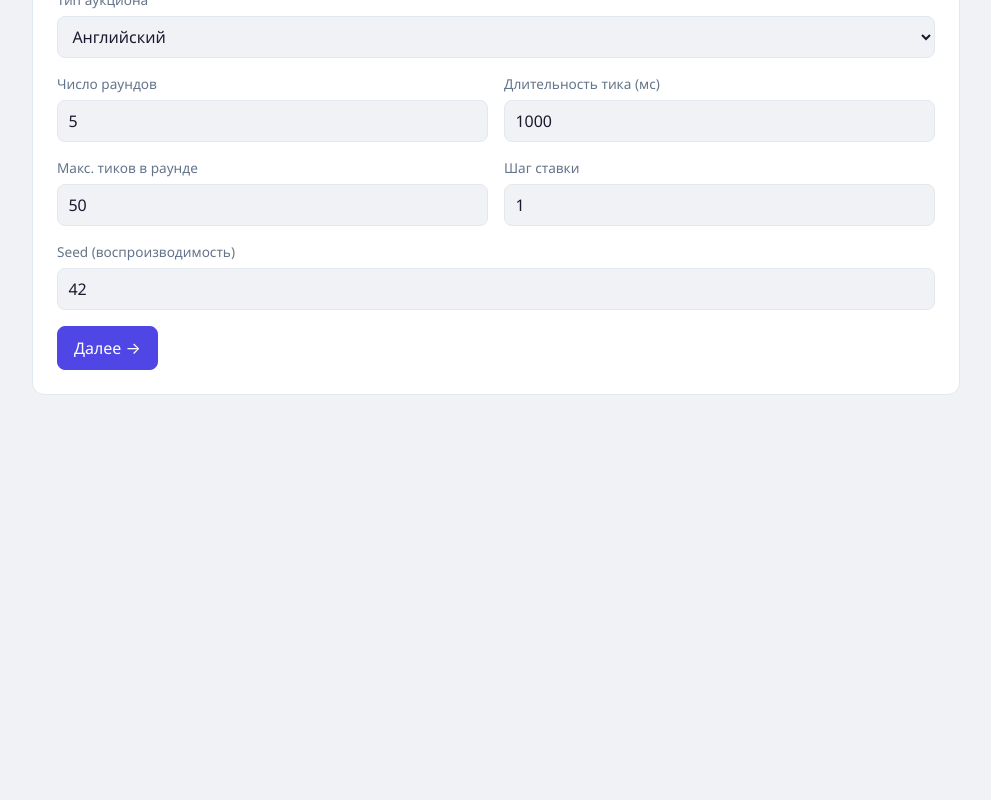
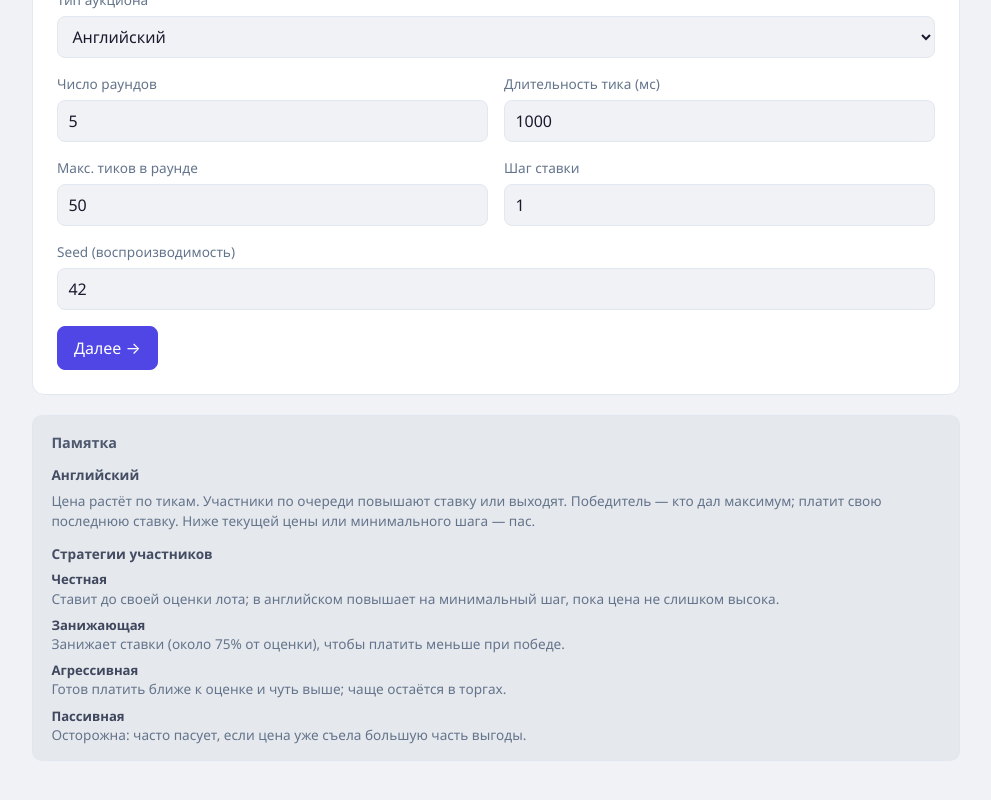
Before and after one commit to matv864/auctions, a React (Vite) app in the folder auctions-simulating/: page / in a window 1280 px wide. Shown: the part 254-1054 px from the top of the page, without its empty margins (144-1135 px from the left). Before the commit the page ends 800 px from the top, so only its background shows below. Built offline with nearby package versions, Linux system fonts and the light colour scheme.

Commit message:
translate names of strategies

```diff
--- a/auctions-simulating/src/App.css
+++ b/auctions-simulating/src/App.css
@@ -209,6 +209,69 @@ button.primary {
   margin: 0 0 0.75rem;
 }
 
+.reference-guide {
+  margin-top: 1.25rem;
+  padding: 1rem 1.15rem;
+  border-radius: 10px;
+  background: color-mix(in srgb, var(--muted) 8%, var(--bg));
+  border: 1px solid color-mix(in srgb, var(--border) 80%, transparent);
+  font-size: 0.85rem;
+  color: var(--muted);
+}
+
+.reference-title {
+  margin: 0 0 0.75rem;
+  font-size: 0.9rem;
+  font-weight: 600;
+  color: color-mix(in srgb, var(--muted) 70%, var(--fg, #1a1a2e));
+}
+
+.reference-section {
+  margin-bottom: 0.85rem;
+}
+
+.reference-section:last-child {
+  margin-bottom: 0;
+}
+
+.reference-section h4 {
+  margin: 0 0 0.35rem;
+  font-size: 0.85rem;
+  font-weight: 600;
+  color: color-mix(in srgb, var(--muted) 55%, var(--fg, #1a1a2e));
+}
+
+.reference-section p {
+  margin: 0;
+  line-height: 1.45;
+}
+
+.reference-list {
+  list-style: none;
+  margin: 0;
+  padding: 0;
+}
+
+.reference-list li {
+  margin-bottom: 0.5rem;
+  line-height: 1.4;
+}
+
+.reference-list li:last-child {
+  margin-bottom: 0;
+}
+
+.reference-list strong {
+  display: block;
+  font-weight: 600;
+  color: color-mix(in srgb, var(--muted) 50%, var(--fg, #1a1a2e));
+  font-size: 0.82rem;
+}
+
+.reference-list span {
+  display: block;
+}
+
 .log ul {
   list-style: none;
   padding: 0;
--- a/auctions-simulating/src/App.tsx
+++ b/auctions-simulating/src/App.tsx
@@ -1,3 +1,4 @@
+import { ReferenceGuide } from './components/ReferenceGuide.tsx'
 import { StepConfig } from './components/StepConfig.tsx'
 import { StepParticipants } from './components/StepParticipants.tsx'
 import { StepProbabilities } from './components/StepProbabilities.tsx'
@@ -104,6 +105,8 @@ function App() {
         {phase === 'summary' && (
           <SummaryView state={state} onReset={reset} />
         )}
+
+        <ReferenceGuide auctionType={config.auctionType} />
       </main>
     </div>
   )
--- /dev/null
+++ b/auctions-simulating/src/components/ReferenceGuide.tsx
@@ -0,0 +1,37 @@
+import {
+  ALL_STRATEGIES,
+  AUCTION_HINTS,
+  AUCTION_LABELS,
+  STRATEGY_HINTS,
+  STRATEGY_LABELS,
+} from '../content/reference.ts'
+import type { AuctionType } from '../simulation/types.ts'
+
+interface Props {
+  auctionType: AuctionType
+}
+
+export function ReferenceGuide({ auctionType }: Props) {
+  return (
+    <aside className="reference-guide" aria-label="Памятка по аукциону и стратегиям">
+      <h3 className="reference-title">Памятка</h3>
+
+      <section className="reference-section">
+        <h4>{AUCTION_LABELS[auctionType]}</h4>
+        <p>{AUCTION_HINTS[auctionType]}</p>
+      </section>
+
+      <section className="reference-section">
+        <h4>Стратегии участников</h4>
+        <ul className="reference-list">
+          {ALL_STRATEGIES.map((kind) => (
+            <li key={kind}>
+              <strong>{STRATEGY_LABELS[kind]}</strong>
+              <span>{STRATEGY_HINTS[kind]}</span>
+            </li>
+          ))}
+        </ul>
+      </section>
+    </aside>
+  )
+}
--- a/auctions-simulating/src/components/RoundView.tsx
+++ b/auctions-simulating/src/components/RoundView.tsx
@@ -1,3 +1,4 @@
+import { strategyLabel } from '../content/reference.ts'
 import { collusionRoleLabel } from '../simulation/collusion.ts'
 import { auctionTypeLabel } from '../simulation/reports.ts'
 import type { GameState } from '../simulation/types.ts'
@@ -110,7 +111,7 @@ export function RoundView({ state, onStartRound, onHumanAction }: Props) {
                 <td>{p.name}</td>
                 <td>{p.wealth.toFixed(0)}</td>
                 <td>{p.valuation || '—'}</td>
-                <td>{p.strategy}</td>
+                <td>{strategyLabel(p.strategy)}</td>
                 <td>{collusionRoleLabel(p.collusionRole)}</td>
                 <td>
                   {auction?.kind === 'sealed'
--- a/auctions-simulating/src/components/StepProbabilities.tsx
+++ b/auctions-simulating/src/components/StepProbabilities.tsx
@@ -1,9 +1,9 @@
+import { ALL_STRATEGIES, STRATEGY_LABELS } from '../content/reference.ts'
 import type {
   ReserveConfig,
   ReserveMode,
   SimulationConfig,
   SimulationProbabilities,
-  StrategyKind,
   ValuationDistributionKind,
 } from '../simulation/types.ts'
 
@@ -14,20 +14,6 @@ interface Props {
   onChangeReserve: (patch: Partial<ReserveConfig>) => void
   onBack: () => void
   onStart: () => void
-}
-
-const STRATEGIES: StrategyKind[] = [
-  'truthful',
-  'shade',
-  'aggressive',
-  'passive',
-]
-
-const STRATEGY_LABELS: Record<StrategyKind, string> = {
-  truthful: 'Честная',
-  shade: 'Занижение',
-  aggressive: 'Агрессивная',
-  passive: 'Пассивная',
 }
 
 export function StepProbabilities({
@@ -77,7 +63,7 @@ export function StepProbabilities({
 
       <h3>Веса стратегий</h3>
       <div className="strategy-grid">
-        {STRATEGIES.map((s) => (
+        {ALL_STRATEGIES.map((s) => (
           <label key={s} className="field">
             <span>{STRATEGY_LABELS[s]}</span>
             <input
--- /dev/null
+++ b/auctions-simulating/src/content/reference.ts
@@ -0,0 +1,52 @@
+import type { AuctionType, StrategyKind } from '../simulation/types.ts'
+
+export const STRATEGY_LABELS: Record<StrategyKind, string> = {
+  truthful: 'Честная',
+  shade: 'Занижающая',
+  aggressive: 'Агрессивная',
+  passive: 'Пассивная',
+}
+
+export const STRATEGY_HINTS: Record<StrategyKind, string> = {
+  truthful:
+    'Ставит до своей оценки лота; в английском повышает на минимальный шаг, пока цена не слишком высока.',
+  shade:
+    'Занижает ставки (около 75% от оценки), чтобы платить меньше при победе.',
+  aggressive:
+    'Готов платить ближе к оценке и чуть выше; чаще остаётся в торгах.',
+  passive:
+    'Осторожна: часто пасует, если цена уже съела большую часть выгоды.',
+}
+
+export const AUCTION_LABELS: Record<AuctionType, string> = {
+  english: 'Английский',
+  dutch: 'Голландский',
+  sealed_first: 'Закрытый (1-я цена)',
+  sealed_second: 'Закрытый (2-я цена)',
+}
+
+export const AUCTION_HINTS: Record<AuctionType, string> = {
+  english:
+    'Цена растёт по тикам. Участники по очереди повышают ставку или выходят. Победитель — кто дал максимум; платит свою последнюю ставку. Ниже текущей цены или минимального шага — пас.',
+  dutch:
+    'Стартовая цена высокая и снижается каждый тик. Первый, кто принимает текущую цену, выигрывает и платит её. Остальные могут пасовать.',
+  sealed_first:
+    'Все подают одну скрытую ставку. Побеждает максимум; платит свою ставку (первая цена). Ставки видны только после разыгрывания.',
+  sealed_second:
+    'Как закрытый аукцион, но победитель платит вторую по величине ставку (механизм Викри). Честная ставка ≈ своей оценке.',
+}
+
+export const ALL_STRATEGIES: StrategyKind[] = [
+  'truthful',
+  'shade',
+  'aggressive',
+  'passive',
+]
+
+export function strategyLabel(kind: StrategyKind): string {
+  return STRATEGY_LABELS[kind]
+}
+
+export function auctionTypeLabel(type: AuctionType): string {
+  return AUCTION_LABELS[type]
+}
--- a/auctions-simulating/src/simulation/reports.ts
+++ b/auctions-simulating/src/simulation/reports.ts
@@ -77,17 +77,4 @@ export function buildReport(
   }
 }
 
-export function auctionTypeLabel(type: string): string {
-  switch (type) {
-    case 'english':
-      return 'Английский'
-    case 'dutch':
-      return 'Голландский'
-    case 'sealed_first':
-      return 'Закрытый (1-я цена)'
-    case 'sealed_second':
-      return 'Закрытый (2-я цена)'
-    default:
-      return type
-  }
-}
+export { auctionTypeLabel } from '../content/reference.ts'
```
